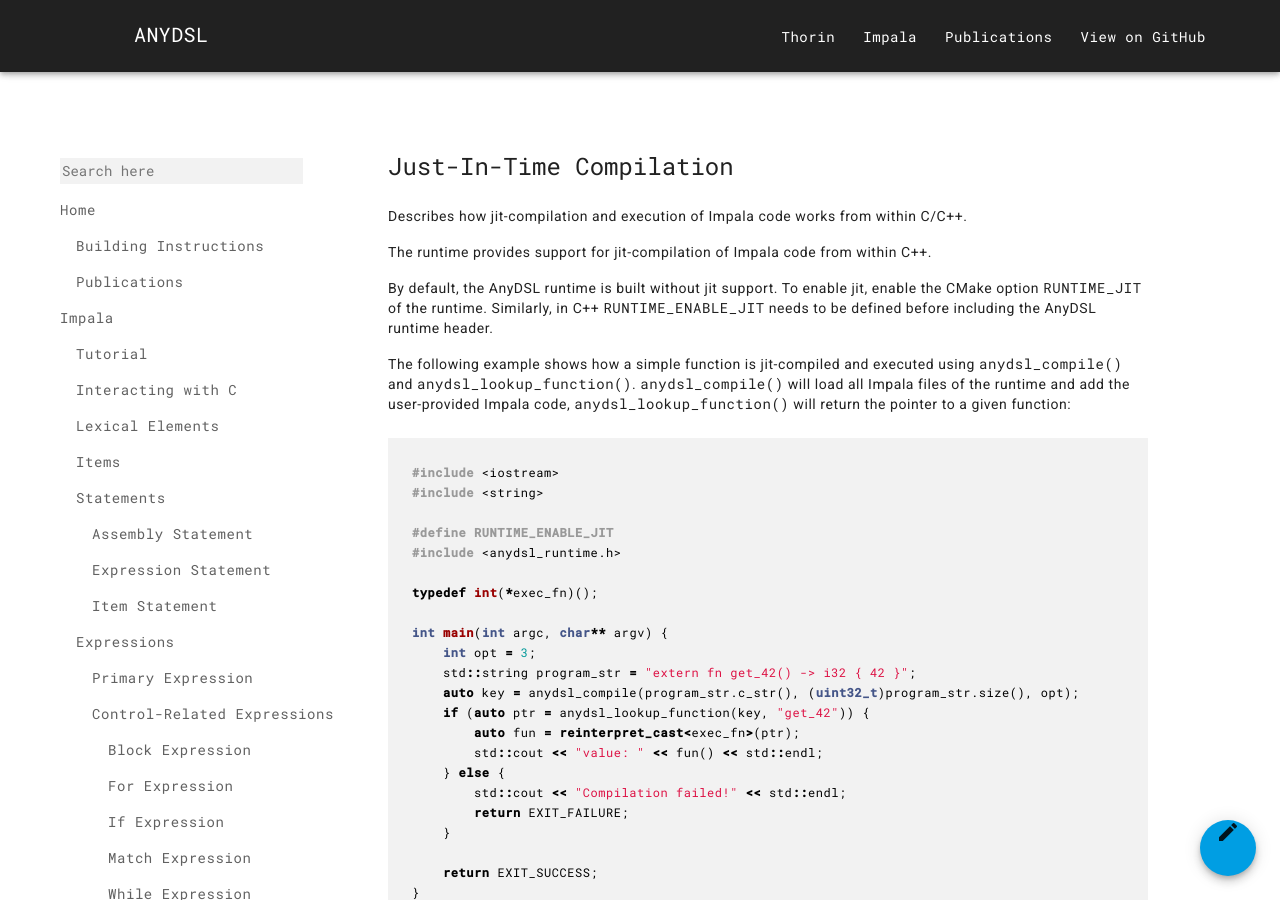
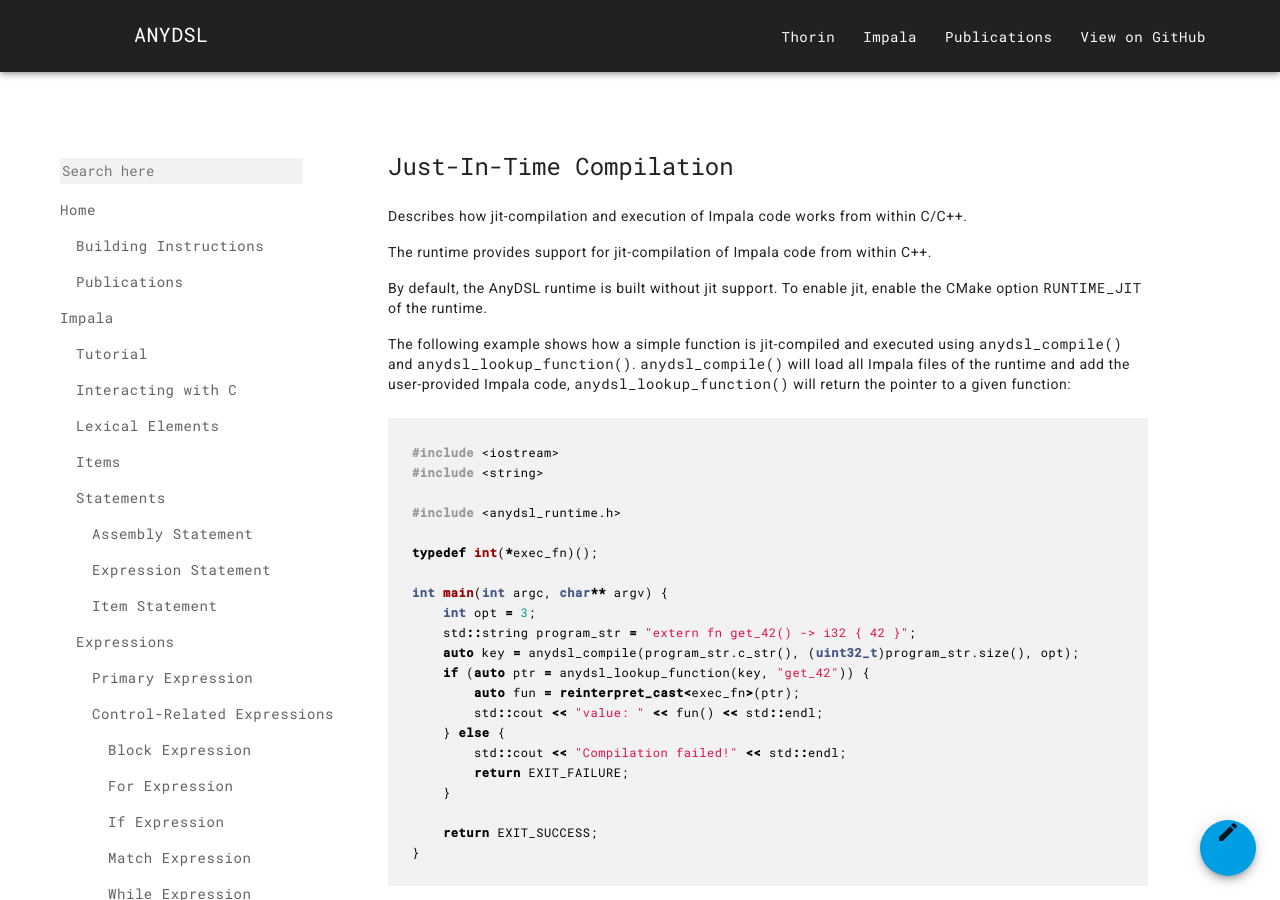
Before and after one commit to AnyDSL/anydsl.github.io, a Jekyll site: the page built from Just-In-Time-Compilation.md, in a window 1280 px wide and 900 px high. Built offline with Jekyll 4.4.1, drawn with Linux system fonts in a browser that asks for light colours; nearby versions of some CDN libraries.

Commit message:
Update JIT requirements.

````diff
--- a/Just-In-Time-Compilation.md
+++ b/Just-In-Time-Compilation.md
@@ -9,7 +9,6 @@ The runtime provides support for jit-compilation of Impala code from within C++.
 
 By default, the AnyDSL runtime is built without jit support.
 To enable jit, enable the CMake option ```RUNTIME_JIT``` of the runtime.
-Similarly, in C++ ```RUNTIME_ENABLE_JIT``` needs to be defined before including the AnyDSL runtime header.
 
 The following example shows how a simple function is jit-compiled and executed using ```anydsl_compile()``` and ```anydsl_lookup_function()```.
 ```anydsl_compile()``` will load all Impala files of the runtime and add the user-provided Impala code, ```anydsl_lookup_function()``` will return the pointer to a given function:
@@ -17,7 +16,6 @@ The following example shows how a simple function is jit-compiled and executed u
 #include <iostream>
 #include <string>
 
-#define RUNTIME_ENABLE_JIT
 #include <anydsl_runtime.h>
 
 typedef int(*exec_fn)();
````
